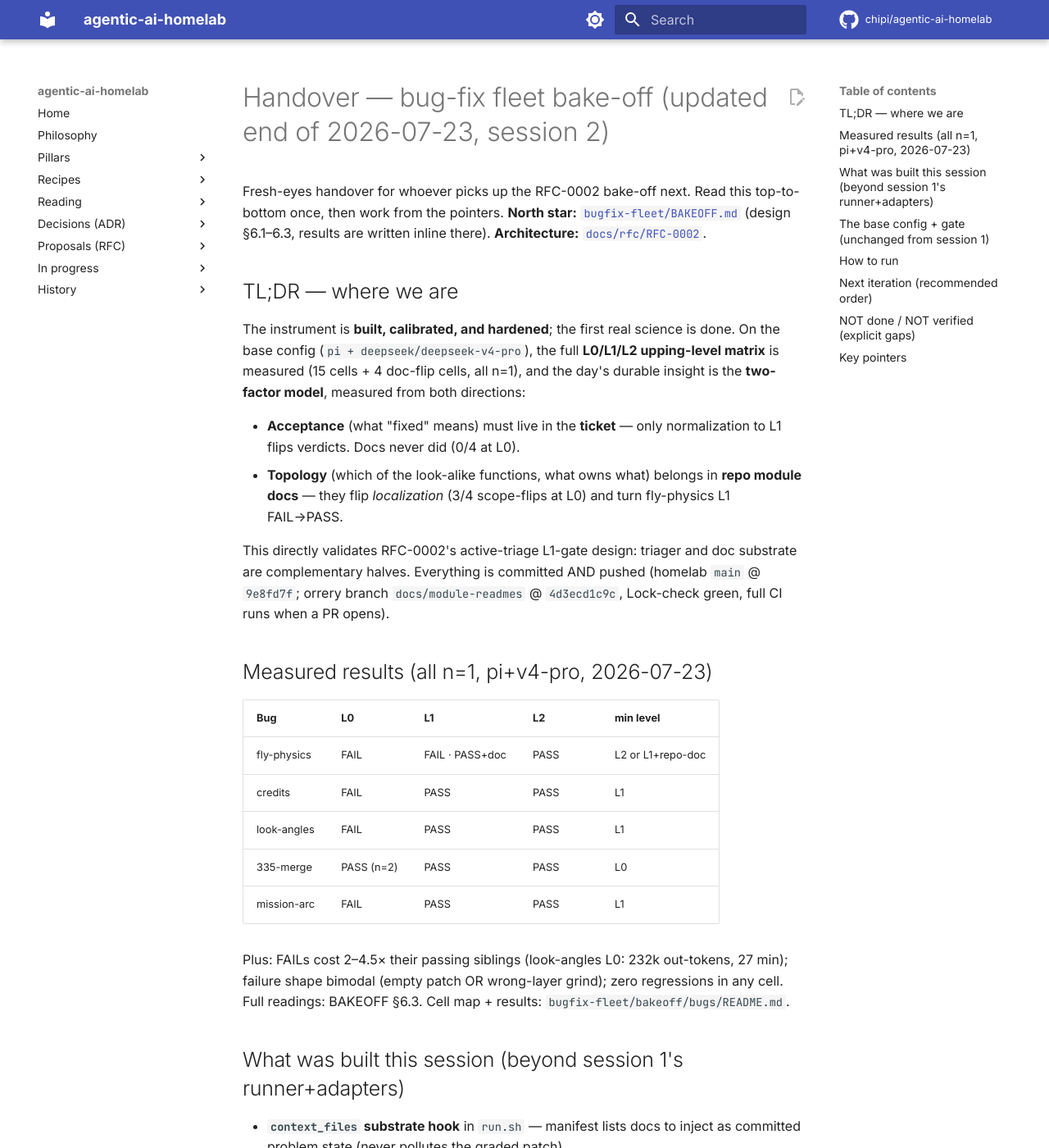
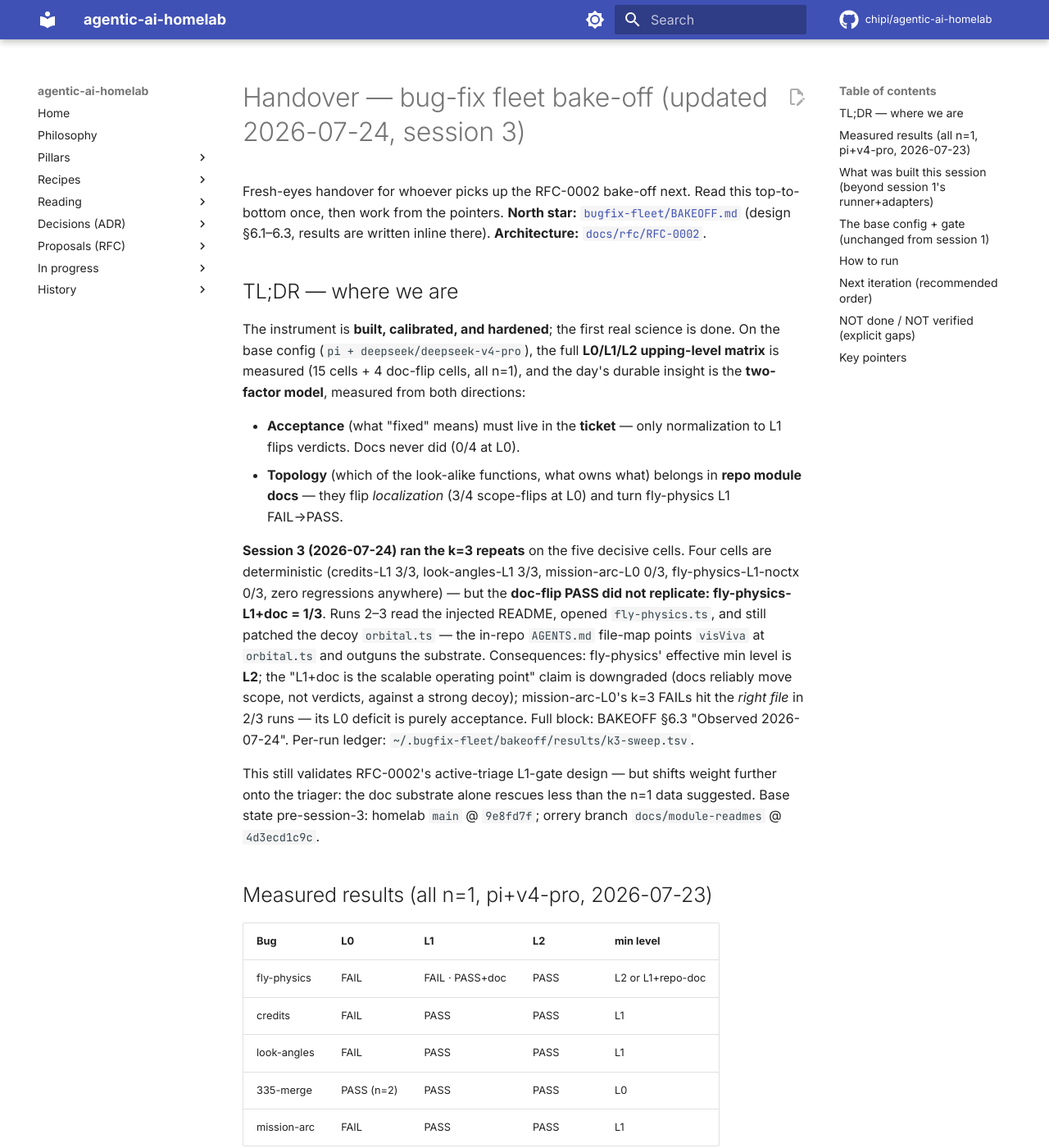
Before and after one commit to chipi/agentic-ai-homelab, an MkDocs documentation site: the page built from docs/wip/bakeoff-handover.md, in a window 1280 px wide and 1400 px high. Shown: the whole window at 82% size. Built offline with MkDocs 1.6.1 and Material for MkDocs 9.7.7, drawn with Linux system fonts in a browser that asks for light colours; comment, search, counter and statistics services are not loaded; some of the changed text lies outside the part shown.

Commit message:
bugfix-fleet(bakeoff): k=3 on decisive cells — doc-flip does not replicate (1/3)
Ran runs 2-3 on the five decisive cells (pi+v4-pro). Four cells are
deterministic: credits-L1 3/3 PASS, look-angles-L1 3/3 PASS,
mission-arc-L0 0/3, fly-physics-L1-noctx 0/3; zero regressions in all
10 runs. The fly-physics L1+doc PASS was the outlier: 1/3 — runs 2-3
read the injected README and still patched the orbital.ts decoy (the
repo's own AGENTS.md file-map points visViva there). Effective min
level for fly-physics is L2; the doc substrate reliably moves scope,
not verdicts, against a strong in-repo decoy. mission-arc-L0 failed
scope=yes in 2/3 runs — its L0 deficit is acceptance, not topology.

Ledger: ~/.bugfix-fleet/bakeoff/results/k3-sweep.tsv. Langfuse pricing
verified live (sweep ≈ \$0.43); pi result.tsv cost stays 0 by design.

Co-Authored-By: Claude Fable 5 <noreply@anthropic.com>
Claude-Session: https://claude.ai/code/session_01WThYGP2nTpVk4c44jcbBoZ

```diff
--- a/docs/wip/bakeoff-handover.md
+++ b/docs/wip/bakeoff-handover.md
@@ -1,4 +1,4 @@
-# Handover — bug-fix fleet bake-off (updated end of 2026-07-23, session 2)
+# Handover — bug-fix fleet bake-off (updated 2026-07-24, session 3)
 
 Fresh-eyes handover for whoever picks up the RFC-0002 bake-off next. Read this
 top-to-bottom once, then work from the pointers. **North star:**
@@ -20,10 +20,23 @@ from both directions:
   **repo module docs** — they flip *localization* (3/4 scope-flips at L0) and
   turn fly-physics L1 FAIL→PASS.
 
-This directly validates RFC-0002's active-triage L1-gate design: triager and
-doc substrate are complementary halves. Everything is committed AND pushed
-(homelab `main` @ `9e8fd7f`; orrery branch `docs/module-readmes` @
-`4d3ecd1c9c`, Lock-check green, full CI runs when a PR opens).
+**Session 3 (2026-07-24) ran the k=3 repeats** on the five decisive cells.
+Four cells are deterministic (credits-L1 3/3, look-angles-L1 3/3,
+mission-arc-L0 0/3, fly-physics-L1-noctx 0/3, zero regressions anywhere) —
+but the **doc-flip PASS did not replicate: fly-physics-L1+doc = 1/3**. Runs
+2–3 read the injected README, opened `fly-physics.ts`, and still patched the
+decoy `orbital.ts` — the in-repo `AGENTS.md` file-map points `visViva` at
+`orbital.ts` and outguns the substrate. Consequences: fly-physics' effective
+min level is **L2**; the "L1+doc is the scalable operating point" claim is
+downgraded (docs reliably move scope, not verdicts, against a strong decoy);
+mission-arc-L0's k=3 FAILs hit the *right file* in 2/3 runs — its L0 deficit
+is purely acceptance. Full block: BAKEOFF §6.3 "Observed 2026-07-24".
+Per-run ledger: `~/.bugfix-fleet/bakeoff/results/k3-sweep.tsv`.
+
+This still validates RFC-0002's active-triage L1-gate design — but shifts
+weight further onto the triager: the doc substrate alone rescues less than
+the n=1 data suggested. Base state pre-session-3: homelab `main` @
+`9e8fd7f`; orrery branch `docs/module-readmes` @ `4d3ecd1c9c`.
 
 ## Measured results (all n=1, pi+v4-pro, 2026-07-23)
 
@@ -87,9 +100,8 @@ macOS `timeout` → `perl -e 'alarm N; exec @ARGV'`, mkdocs strict on docs/**).
 
 ## Next iteration (recommended order)
 
-1. **k=3 repeats on the decisive cells** (~30 min, cents): fly-physics
-   L1-noctx / L1+doc, credits-L1, look-angles-L1, mission-arc-L0. Turns n=1
-   observations into rates before anything is built on them.
+1. ~~k=3 repeats on the decisive cells~~ — **DONE 2026-07-24** (see TL;DR;
+   BAKEOFF §6.3 "Observed 2026-07-24"). Actual wall ≈50 min, not 30.
 2. **opencode column** — same model, same matrix (opencode adapter validated
    with `--pure`, never gated across the set). First true harness-vs-harness
    row; substrate policy: harness rows run substrate-OFF (raw recon), one
@@ -103,7 +115,16 @@ macOS `timeout` → `perl -e 'alarm N; exec @ARGV'`, mkdocs strict on docs/**).
 
 ## NOT done / NOT verified (explicit gaps)
 
-- **Everything is n=1** except 335-L0 (n=2). No rates.
+- **Only the 5 decisive cells have k=3** — the other 10 matrix cells
+  (all L2s, 335 rows, credits/look-angles L0, doc-flip L0-doc cells)
+  remain n=1.
+- **fly-physics-L1+doc at 1/3 is still a small k** — distinguishing "doc
+  rescues ~1/3 of the time" from "run-1 was a fluke" needs k=10-ish, only
+  worth it if the doc-substrate lever becomes load-bearing.
+- **Unexplained input-token anomaly** — both +doc FAIL runs report in≈2–3k
+  vs 26–28k for noctx runs (pi usage events, max-of-cumulative). Verdicts
+  unaffected, but unexplained; check pi's cache accounting before comparing
+  input-token costs across substrate cells.
 - **No harness comparison exists** — opencode/claude columns unmeasured on
   the current (post-pin) bug set; old glm/kimi runs are stale/pre-pin.
 - **Active-triager not built** — design + kick-back contract only.
@@ -113,7 +134,10 @@ macOS `timeout` → `perl -e 'alarm N; exec @ARGV'`, mkdocs strict on docs/**).
 - **Doc-flip caveat** — substrates were written by an author who knew the
   bugs (module-intent only, but not blind). Blind-authoring is the clean
   protocol if the finding needs defending.
-- **Langfuse $** — only future runs get cost; all 2026-07-23 traces show $0.
+- **Langfuse $** — pricing registration verified working: the 10-run k=3
+  sweep totals ≈$0.43 (Langfuse traces API). Session-2 (2026-07-23) traces
+  still show $0 forever. `result.tsv`'s cost column stays 0 for pi — pi's
+  own usage events carry no cost; Langfuse is the $ source of record.
 
 ## Key pointers
 
```
Also changed, not shown: bugfix-fleet/BAKEOFF.md (+42 -2 lines), bugfix-fleet/bakeoff/bugs/README.md (+6 -0 lines).
